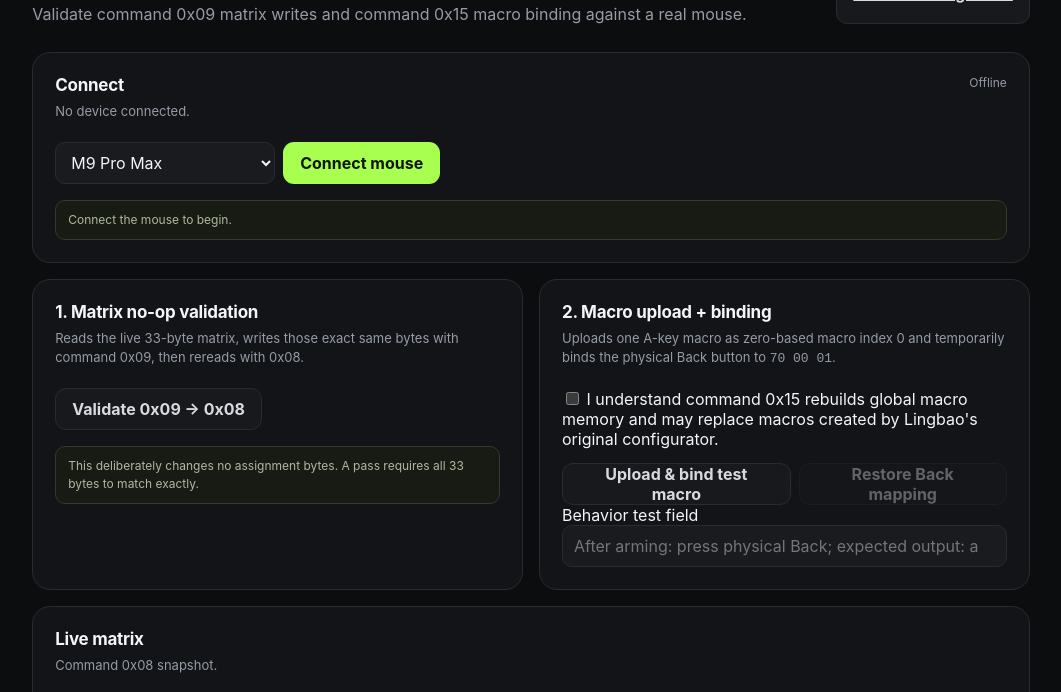
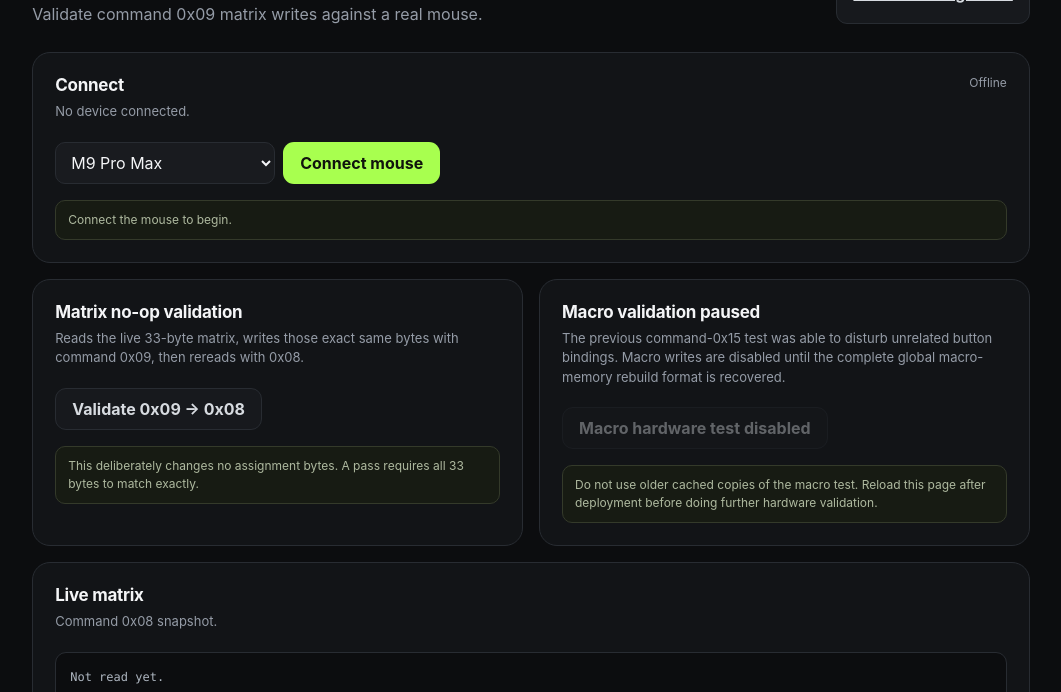
Before and after one commit to 2slimed/lingbao-m9pro-max-hub, a website built with webpack: page validate.html in a window 1280 px wide. Shown: the part 98-790 px from the top of the page, without its empty margins (109-1170 px from the left). Built offline with nearby package versions, Linux system fonts and the light colour scheme.

Commit message:
Disable unsafe macro hardware test

```diff
--- a/validate.html
+++ b/validate.html
@@ -9,7 +9,7 @@
 </head>
 <body>
   <main class="content" style="max-width:1100px;margin:0 auto">
-    <div class="content-heading"><div><div class="eyebrow">Developer tool</div><h1>M9 hardware validator</h1><p>Validate command 0x09 matrix writes and command 0x15 macro binding against a real mouse.</p></div><a class="button secondary" href="./">Back to configurator</a></div>
+    <div class="content-heading"><div><div class="eyebrow">Developer tool</div><h1>M9 hardware validator</h1><p>Validate command 0x09 matrix writes against a real mouse.</p></div><a class="button secondary" href="./">Back to configurator</a></div>
 
     <div class="grid two">
       <article class="card span-2">
@@ -22,16 +22,15 @@
       </article>
 
       <article class="card">
-        <div class="card-head"><div><h2>1. Matrix no-op validation</h2><p>Reads the live 33-byte matrix, writes those exact same bytes with command 0x09, then rereads with 0x08.</p></div></div>
+        <div class="card-head"><div><h2>Matrix no-op validation</h2><p>Reads the live 33-byte matrix, writes those exact same bytes with command 0x09, then rereads with 0x08.</p></div></div>
         <button id="validate" class="button secondary">Validate 0x09 → 0x08</button>
         <div class="inline-note">This deliberately changes no assignment bytes. A pass requires all 33 bytes to match exactly.</div>
       </article>
 
       <article class="card">
-        <div class="card-head"><div><h2>2. Macro upload + binding</h2><p>Uploads one A-key macro as zero-based macro index 0 and temporarily binds the physical Back button to <code>70 00 01</code>.</p></div></div>
-        <label class="danger-check"><input id="replaceMacros" type="checkbox" /> I understand command 0x15 rebuilds global macro memory and may replace macros created by Lingbao's original configurator.</label>
-        <div class="save-actions" style="margin-top:14px"><button id="macro" class="button secondary">Upload & bind test macro</button><button id="restore" class="button secondary" disabled>Restore Back mapping</button></div>
-        <label class="macro-capture-label" style="margin-top:14px">Behavior test field<input id="capture" class="text-input" placeholder="After arming: press physical Back; expected output: a" /></label>
+        <div class="card-head"><div><h2>Macro validation paused</h2><p>The previous command-0x15 test was able to disturb unrelated button bindings. Macro writes are disabled until the complete global macro-memory rebuild format is recovered.</p></div></div>
+        <button class="button secondary" disabled>Macro hardware test disabled</button>
+        <div class="inline-note">Do not use older cached copies of the macro test. Reload this page after deployment before doing further hardware validation.</div>
       </article>
 
       <article class="card span-2">
```
